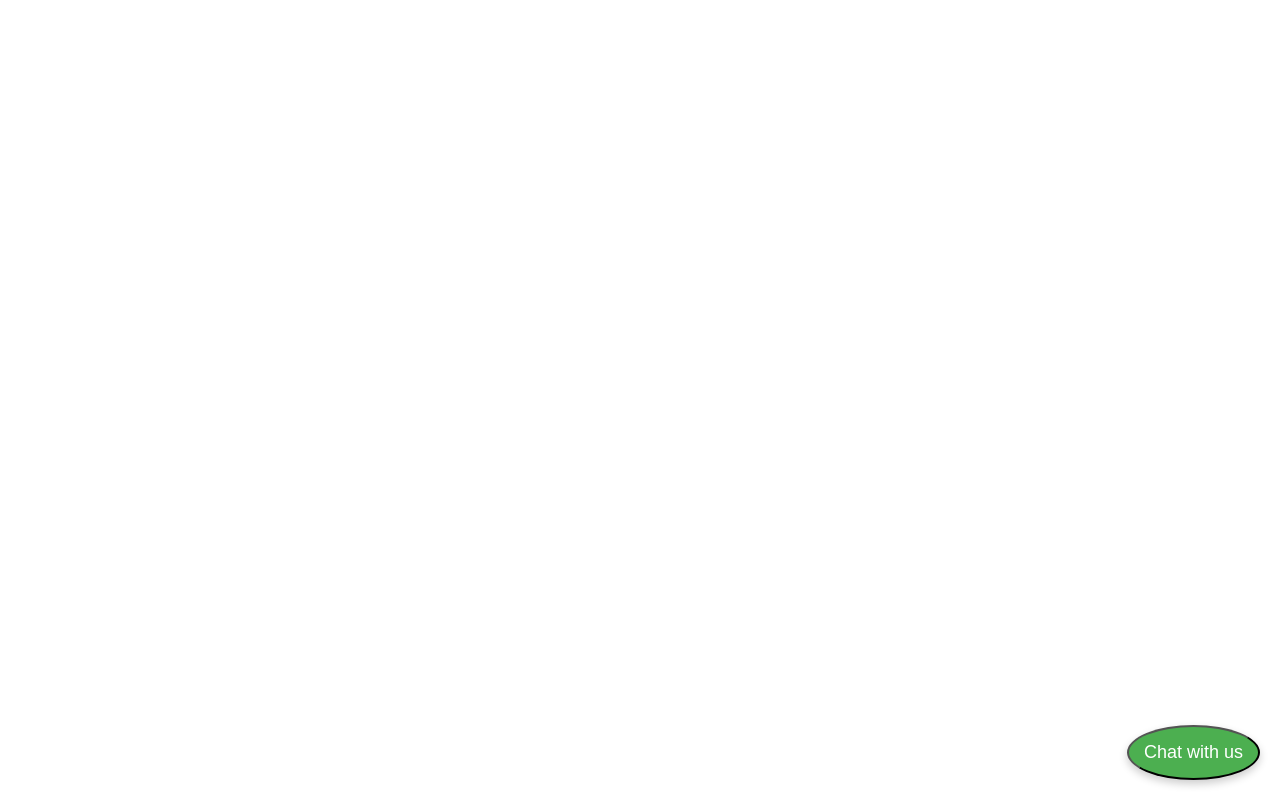
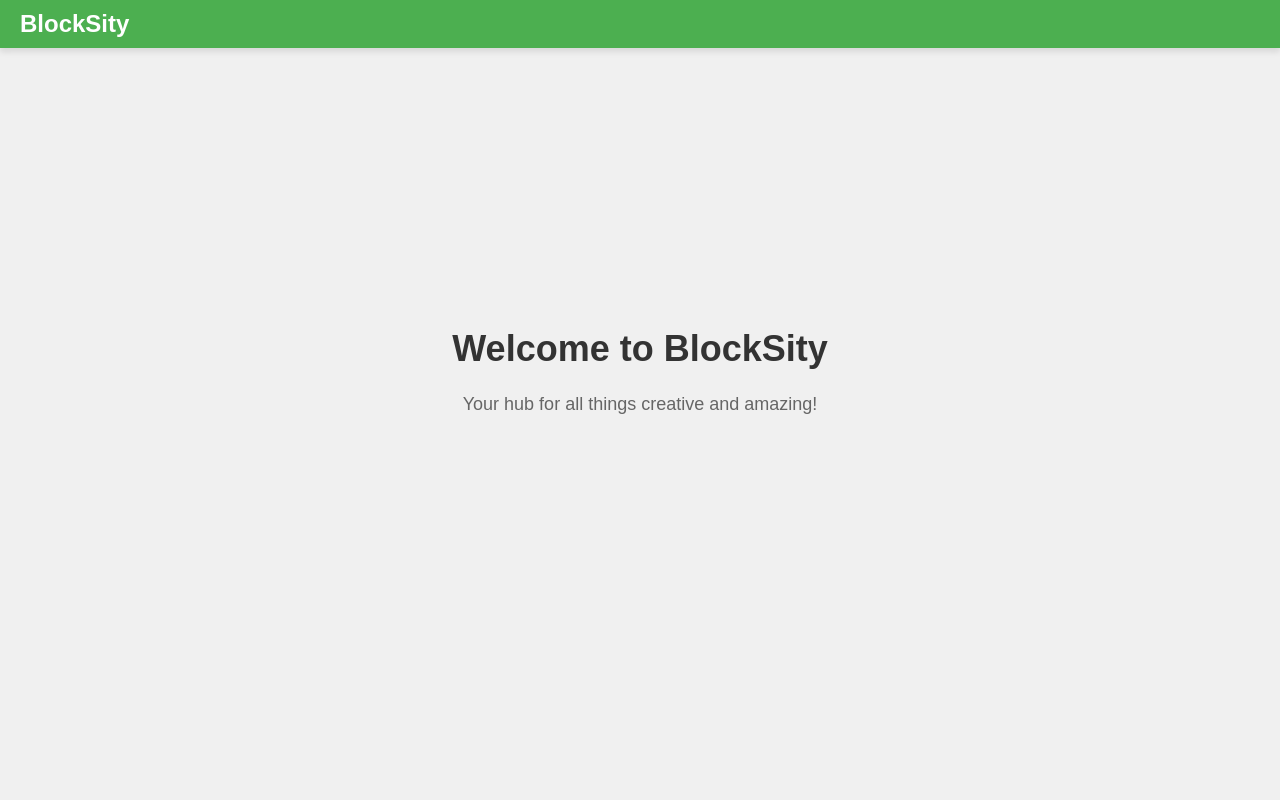
Before and after one commit to blocksity/home, a plain HTML site: page index.html in a window 1280 px wide. Drawn offline with Linux system fonts and the light colour scheme.

Commit message:
Update index.html

```diff
--- a/index.html
+++ b/index.html
@@ -3,105 +3,65 @@
 <head>
     <meta charset="UTF-8">
     <meta name="viewport" content="width=device-width, initial-scale=1.0">
-    <title>Chatbot Example</title>
+    <title>BlockSity</title>
     <style>
-        /* Stiluri pentru butonul de chat */
-        #chatbot-button {
-            position: fixed;
-            bottom: 20px;
-            right: 20px;
+        body {
+            margin: 0;
+            font-family: Arial, sans-serif;
+            background-color: #f0f0f0;
+        }
+
+        header {
             background-color: #4CAF50;
             color: white;
-            padding: 15px;
-            border-radius: 50%;
-            font-size: 18px;
-            cursor: pointer;
-            box-shadow: 0 4px 8px rgba(0, 0, 0, 0.2);
-            z-index: 9999;
+            padding: 10px 20px;
+            display: flex;
+            align-items: center;
+            box-shadow: 0 4px 6px rgba(0, 0, 0, 0.1);
         }
 
-        /* Stiluri pentru fereastra de chat */
-        #chatbot-window {
-            display: none;
-            position: fixed;
-            bottom: 70px;
-            right: 20px;
-            width: 300px;
-            height: 400px;
-            background-color: #fff;
-            border-radius: 10px;
-            box-shadow: 0 4px 8px rgba(0, 0, 0, 0.2);
-            z-index: 9999;
-            overflow: hidden;
+        header a {
+            text-decoration: none;
+            color: white;
+            font-size: 24px;
+            font-weight: bold;
         }
 
-        #chatbot-header {
-            background-color: #4CAF50;
-            color: white;
-            padding: 10px;
+        header a:hover {
+            text-decoration: underline;
+        }
+
+        main {
+            display: flex;
+            justify-content: center;
+            align-items: center;
+            height: 80vh;
             text-align: center;
         }
 
-        #chatbot-body {
-            padding: 10px;
-            height: 90%;
-            overflow-y: auto;
+        h1 {
+            font-size: 36px;
+            color: #333;
         }
 
-        #chatbot-footer {
-            padding: 10px;
-            background-color: #f1f1f1;
-            border-top: 1px solid #ddd;
+        p {
+            font-size: 18px;
+            color: #666;
         }
     </style>
 </head>
 <body>
 
-<!-- Butonul pentru a deschide chatbotul -->
-<button id="chatbot-button" onclick="toggleChatbot()">Chat with us</button>
+<header>
+    <a href="/">BlockSity</a>
+</header>
 
-<!-- Fereastra de chat -->
-<div id="chatbot-window">
-    <div id="chatbot-header">Chatbot</div>
-    <div id="chatbot-body">
-        <p>Hi! How can I assist you today?</p>
+<main>
+    <div>
+        <h1>Welcome to BlockSity</h1>
+        <p>Your hub for all things creative and amazing!</p>
     </div>
-    <div id="chatbot-footer">
-        <input type="text" id="chat-input" placeholder="Type your message...">
-        <button onclick="sendMessage()">Send</button>
-    </div>
-</div>
-
-<script>
-    // Functia pentru a afisa/ascunde fereastra de chat
-    function toggleChatbot() {
-        var chatbotWindow = document.getElementById('chatbot-window');
-        if (chatbotWindow.style.display === "none" || chatbotWindow.style.display === "") {
-            chatbotWindow.style.display = "block";
-        } else {
-            chatbotWindow.style.display = "none";
-        }
-    }
-
-    // Functia pentru a trimite mesajul din input
-    function sendMessage() {
-        var message = document.getElementById('chat-input').value;
-        var chatbotBody = document.getElementById('chatbot-body');
-        if (message.trim() !== "") {
-            var userMessage = document.createElement('p');
-            userMessage.textContent = "You: " + message;
-            chatbotBody.appendChild(userMessage);
-            document.getElementById('chat-input').value = '';
-            chatbotBody.scrollTop = chatbotBody.scrollHeight;
-
-            // Răspuns automat al chatbot-ului
-            var botResponse = document.createElement('p');
-            botResponse.textContent = "Bot: I'm here to help!";
-            chatbotBody.appendChild(botResponse);
-            chatbotBody.scrollTop = chatbotBody.scrollHeight;
-        }
-    }
-</script>
+</main>
 
 </body>
 </html>
```
